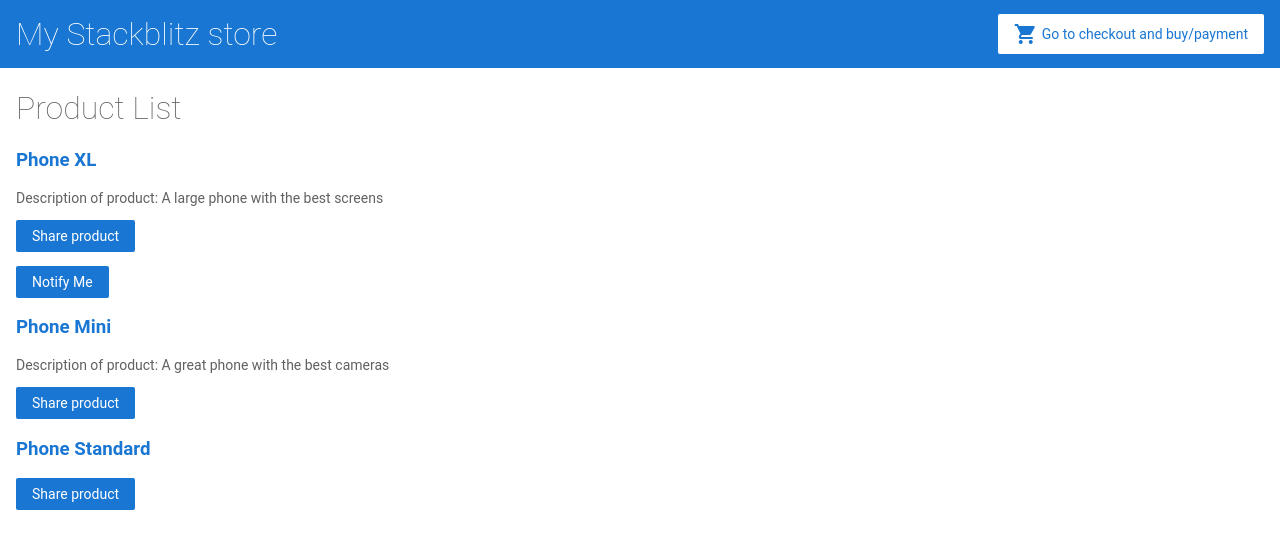
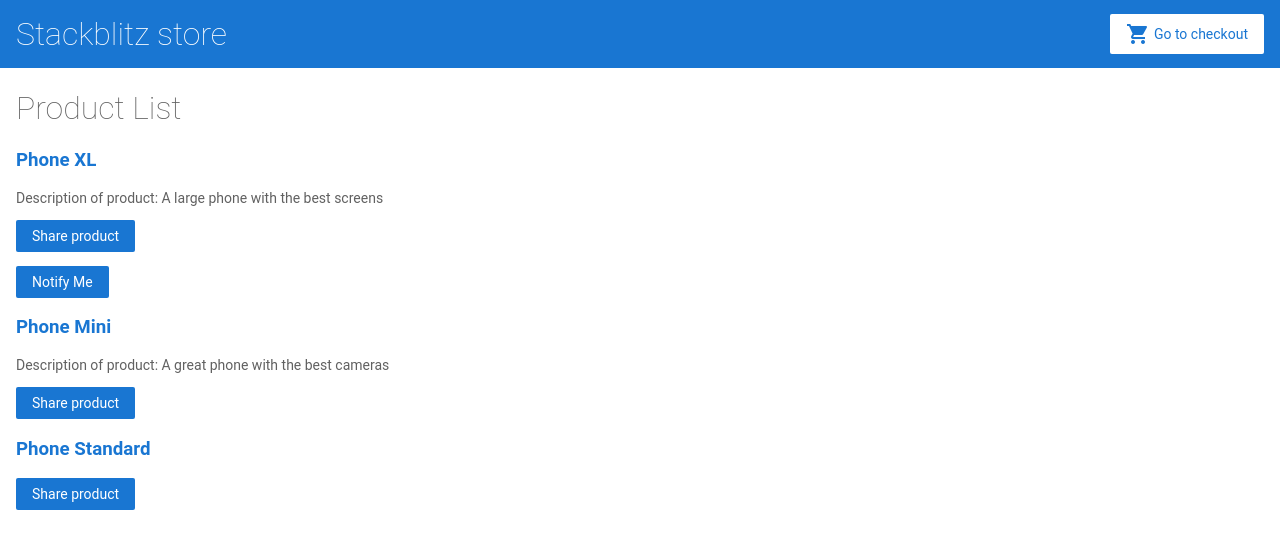
Before and after one commit to dieterjava/angular-dtbng7, an Angular app: page / in a window 1280 px wide. Shown: the top 548 px of the page. Built offline with nearby package versions, Linux system fonts and the light colour scheme.

Commit message:
1 file modified

```diff
--- a/src/app/top-bar/top-bar.component.html
+++ b/src/app/top-bar/top-bar.component.html
@@ -1,5 +1,5 @@
 <a [routerLink]="['/']">
-  <h1>My Stackblitz store</h1>
+  <h1>Stackblitz store</h1>
 </a>
 
-<a [routerLink]="['/cart']" class="button fancy-button"><i class="material-icons">shopping_cart</i>Go to checkout and buy/payment </a>
+<a [routerLink]="['/cart']" class="button fancy-button"><i class="material-icons">shopping_cart</i>Go to checkout </a>
```
